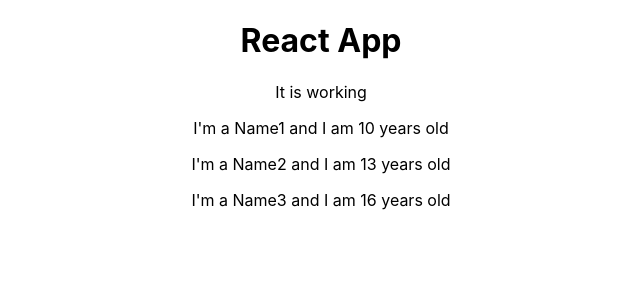
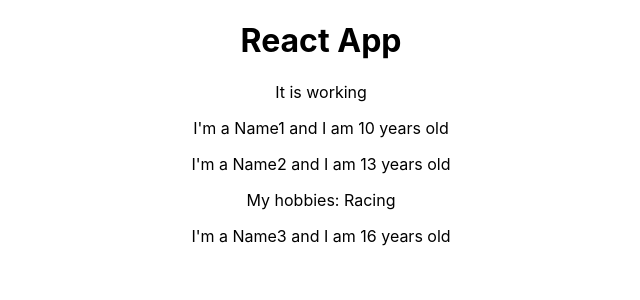
Before and after one commit to dieterdoman/react-udemy-course, a React (Create React App) app: page / in a window 1280 px wide. Shown: the top 300 px of the page, without its empty margins (319-959 px from the left). Built offline with nearby package versions, Linux system fonts and the light colour scheme.

Commit message:
Displayed the children through props in person component.

```diff
--- a/src/App.js
+++ b/src/App.js
@@ -9,7 +9,7 @@
         <h1>React App</h1>
         <p>It is working</p>
         <Person name="Name1" age="10" />
-        <Person name="Name2" age="13" >My hobbies: Racing </Person>
+        <Person name="Name2" age="13" >My hobbies: Racing</Person>
         <Person name="Name3" age="16" />
       </header>
     </div>
--- a/src/Person/Person.js
+++ b/src/Person/Person.js
@@ -1,7 +1,12 @@
 import React from 'react';
 
 const person = (props) => {
-   return <p>I'm a {props.name} and I am {props.age} years old</p>
+    return (
+        <div>
+            <p>I'm a {props.name} and I am {props.age} years old</p>
+            <p>{props.children}</p>
+        </div>
+    );
 };
 
 export default person;
```
